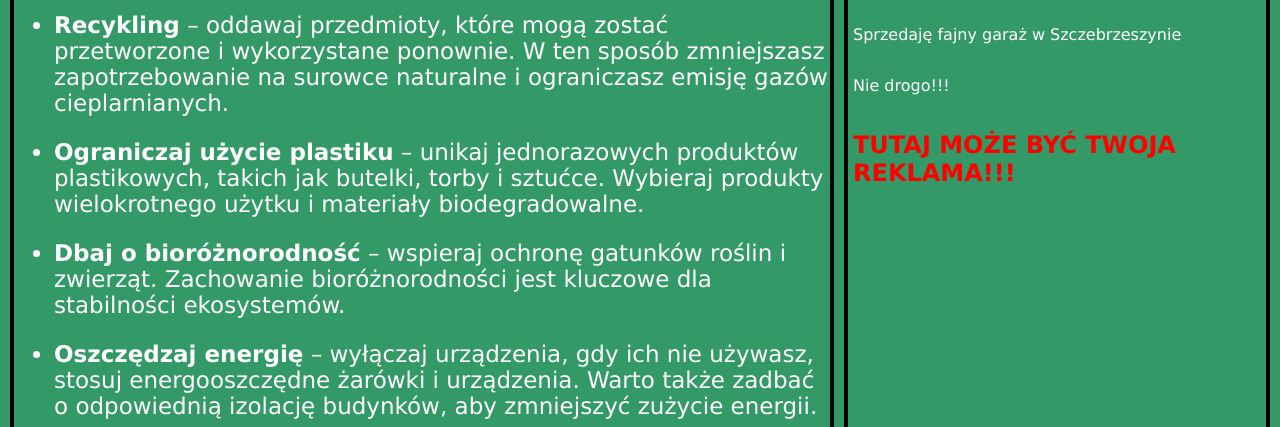
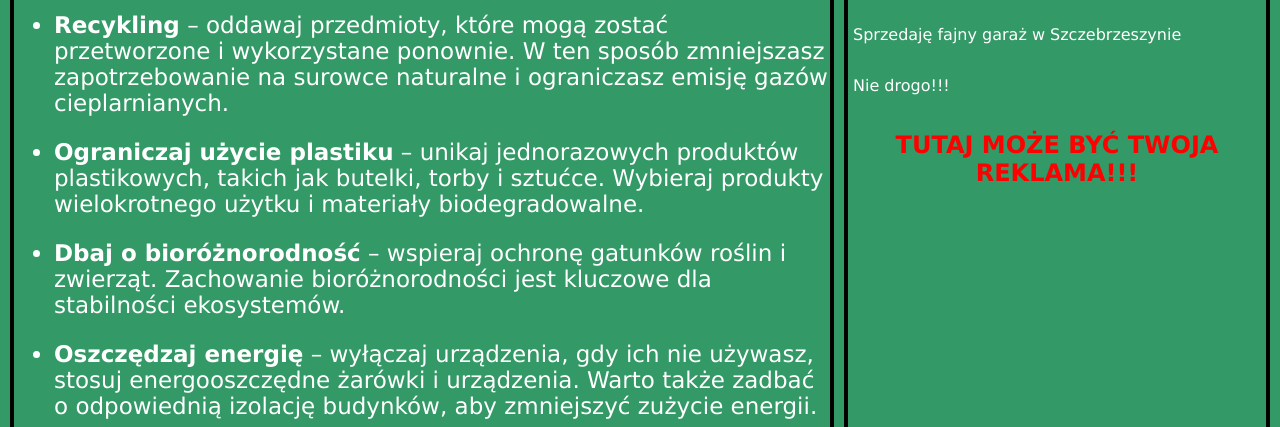
Before and after one commit to dgmity/html-projects, a PHP site: page /ekologia/index.html in a window 1280 px wide. Shown: the part 504-931 px from the top of the page. Run offline with PHP 8.4, Linux system fonts and the light colour scheme.

Commit message:
Update style.css

```diff
--- a/ekologia/style.css
+++ b/ekologia/style.css
@@ -18,6 +18,10 @@ html, body {
     border: 4px dashed white;
     border-radius: 20px;
     background-image: url('https://img.freepik.com/premium-zdjecie/naturalne-zielone-liscie-rosliny-wiosenne-tlo-srodowisko-ekologia-zielen-tapety-generatywne-ai_538159-8497.jpg');
+}
+
+h1, h2 {
+    text-align: center;
 }
 
 #main {
```
